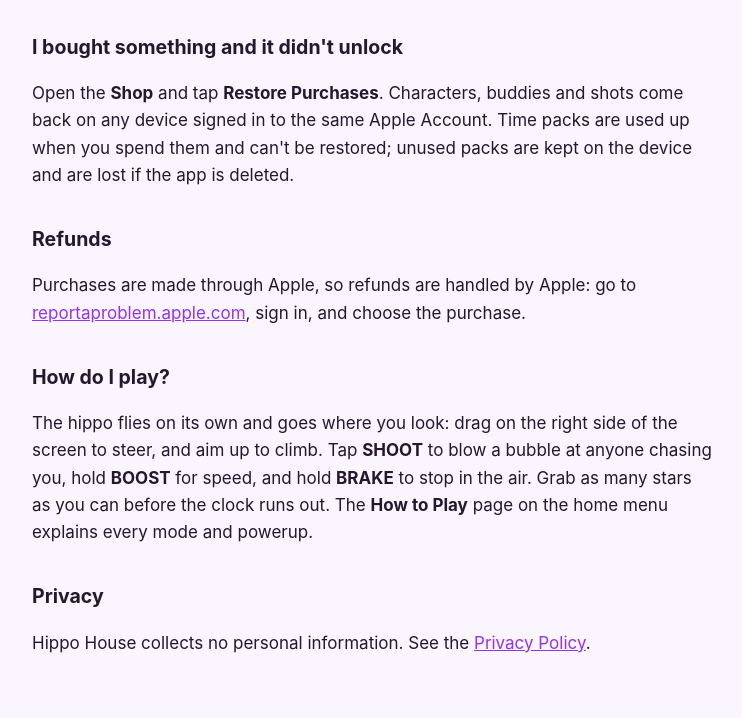
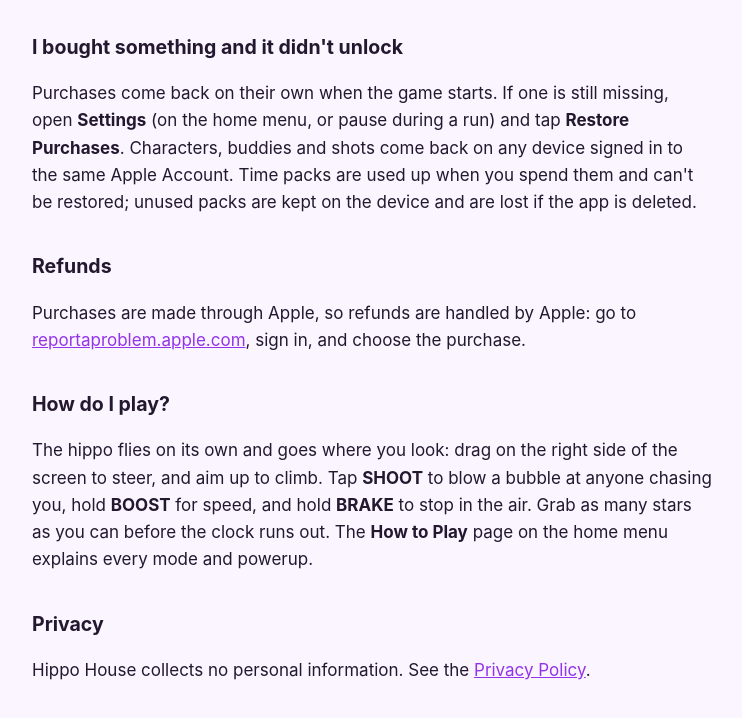
Before and after one commit to tyler-j-f/olvivlo-game-public, a plain HTML site: page hippo-house/support.html in a window 1280 px wide. Shown: the part 176-894 px from the top of the page, without its empty margins (268-1010 px from the left). Drawn offline with Linux system fonts and the light colour scheme.

Commit message:
Hippo House: Restore Purchases is in Settings; purchases also come back at launch

```diff
--- a/hippo-house/support.html
+++ b/hippo-house/support.html
@@ -19,7 +19,7 @@
 <p>Need help with Hippo House? Email <a href="mailto:support@olvivlo.com">support@olvivlo.com</a> and include your device (for example, iPhone 15) and iOS version. We usually reply within a few days.</p>
 
 <h2>I bought something and it didn't unlock</h2>
-<p>Open the <strong>Shop</strong> and tap <strong>Restore Purchases</strong>. Characters, buddies and shots come back on any device signed in to the same Apple Account. Time packs are used up when you spend them and can't be restored; unused packs are kept on the device and are lost if the app is deleted.</p>
+<p>Purchases come back on their own when the game starts. If one is still missing, open <strong>Settings</strong> (on the home menu, or pause during a run) and tap <strong>Restore Purchases</strong>. Characters, buddies and shots come back on any device signed in to the same Apple Account. Time packs are used up when you spend them and can't be restored; unused packs are kept on the device and are lost if the app is deleted.</p>
 
 <h2>Refunds</h2>
 <p>Purchases are made through Apple, so refunds are handled by Apple: go to <a href="https://reportaproblem.apple.com">reportaproblem.apple.com</a>, sign in, and choose the purchase.</p>
```
Also changed, not shown: hippo-house/privacy.html (+1 -1 lines).
